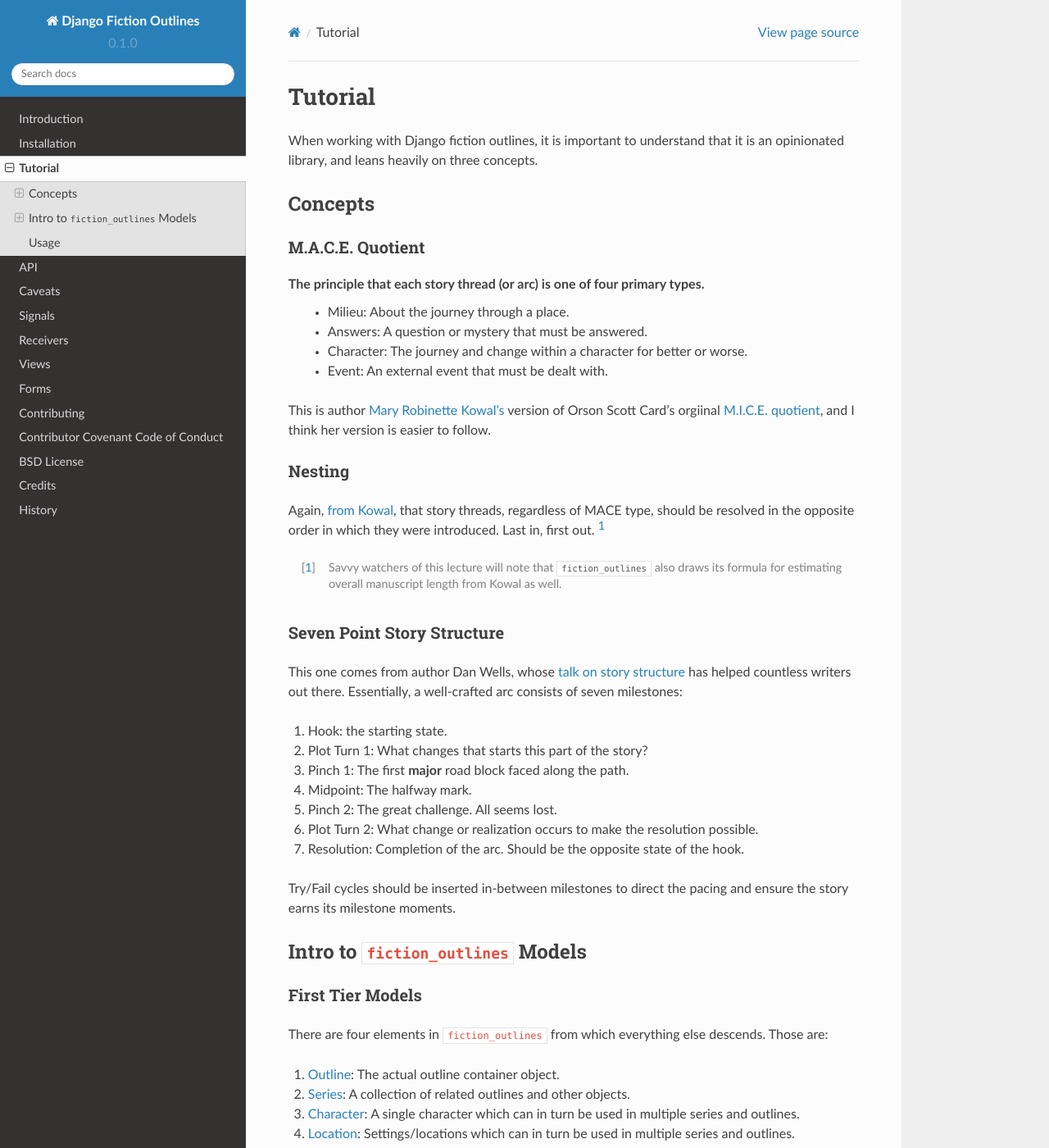
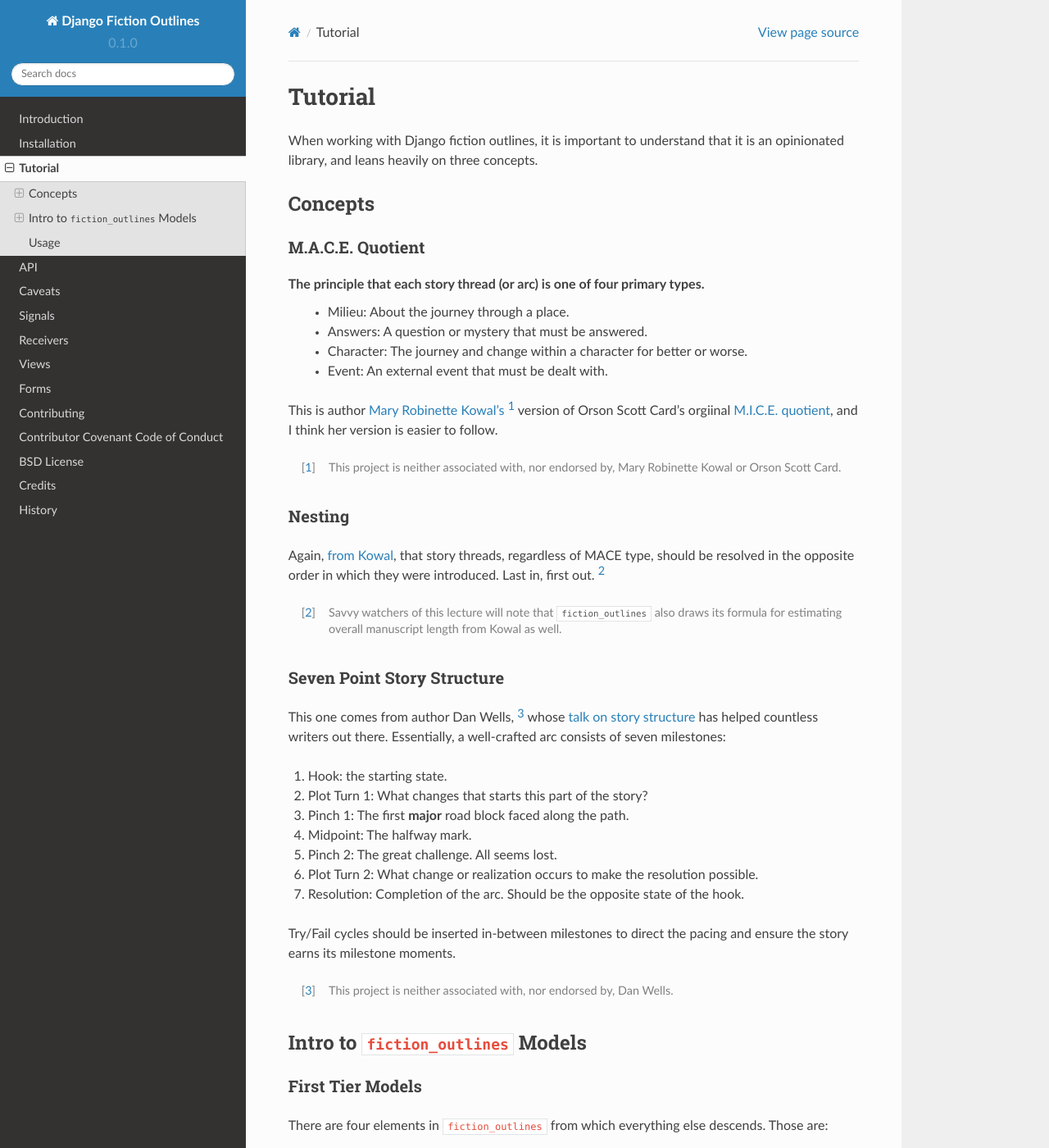
Before and after one commit to maceoutliner/django-fiction-outlines, a Sphinx documentation site: the page built from docs/tutorial.rst, in a window 1280 px wide and 1400 px high. Shown: the whole window at 82% size. Built offline with Sphinx 7.4.7 and the Read the Docs theme 2.0.0, drawn with Linux system fonts in a browser that asks for light colours; pages that are not in the unit, such as notebooks, are missing from menus.

Commit message:
📚 Add disclaimer to docs and fix typo on README
Fix doc status badge and add disclaimers to make it clear that the authors mentioned in the documentations have not endorsed this project, and are not associated with it.

```diff
--- a/README.rst
+++ b/README.rst
@@ -12,8 +12,8 @@ Django Fiction Outlines
         :target: https://coveralls.io/github/maceoutliner/django-fiction-outlines?branch=master
 
 .. image:: https://readthedocs.org/projects/django-fiction-outlines/badge/?version=latest
-:target: http://django-fiction-outlines.readthedocs.io/en/latest/?badge=latest
-:alt: Documentation Status
+        :target: http://django-fiction-outlines.readthedocs.io/en/latest/?badge=latest
+        :alt: Documentation Status
 
 A reusable Django app for managing fiction outlines. Part of the broader maceoutliner project.
 
--- a/docs/tutorial.rst
+++ b/docs/tutorial.rst
@@ -20,11 +20,13 @@ The principle that each story thread (or arc) is one of four primary types.
    * Character: The journey and change within a character for better or worse.
    * Event: An external event that must be dealt with.
 
-This is author `Mary Robinette Kowal's`_ version of Orson Scott Card's orgiinal `M.I.C.E. quotient`_, and I think her version is easier to follow.
+This is author `Mary Robinette Kowal's`_ [#kowal_disclaimer]_ version of Orson Scott Card's orgiinal `M.I.C.E. quotient`_, and I think her version is easier to follow.
 
 .. _Mary Robinette Kowal's: http://www.writingexcuses.com/tag/mace-quotient/
 
 .. _M.I.C.E. quotient: http://www.writersdigest.com/writing-articles/by-writing-goal/write-first-chapter-get-started/4-story-structures-that-dominate-novels
+
+.. [#kowal_disclaimer] This project is neither associated with, nor endorsed by, Mary Robinette Kowal or Orson Scott Card.
 
 .. _nesting:
 
@@ -42,7 +44,7 @@ Again, `from Kowal`_, that story threads, regardless of MACE type, should be res
 Seven Point Story Structure
 ~~~~~~~~~~~~~~~~~~~~~~~~~~~
 
-This one comes from author Dan Wells, whose `talk on story structure`_ has helped countless writers out there. Essentially, a well-crafted arc consists of seven milestones:
+This one comes from author Dan Wells, [#wells_disclaimer]_ whose `talk on story structure`_ has helped countless writers out there. Essentially, a well-crafted arc consists of seven milestones:
 
 .. _talk on story structure: https://www.youtube.com/watch?v=KcmiqQ9NpPE
 
@@ -55,6 +57,8 @@ This one comes from author Dan Wells, whose `talk on story structure`_ has helpe
 7. Resolution: Completion of the arc. Should be the opposite state of the hook.
 
 Try/Fail cycles should be inserted in-between milestones to direct the pacing and ensure the story earns its milestone moments.
+
+.. [#wells_disclaimer] This project is neither associated with, nor endorsed by, Dan Wells.
 
 Intro to ``fiction_outlines`` Models
 ------------------------------------
```
